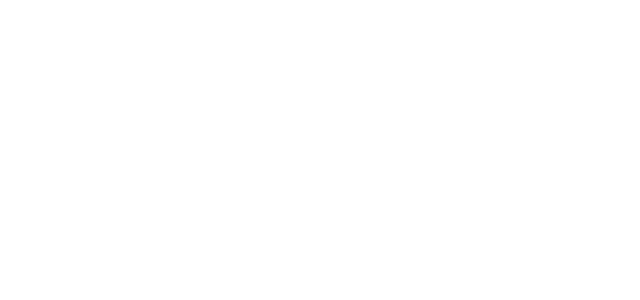
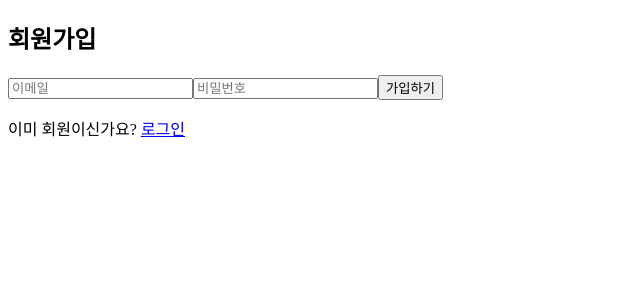
Before and after one commit to redEevee/fullstack-board1, a React (Create React App) app in the folder client/: page /signup in a window 1280 px wide. Before the commit this address had no page. Shown: the top 300 px of the page, without its empty margins (0-640 px from the left). Built offline with nearby package versions, Linux system fonts and the light colour scheme.

Commit message:
feat: add auth pages and secure post requests

```diff
--- a/client/src/App.jsx
+++ b/client/src/App.jsx
@@ -4,6 +4,8 @@ import PostListPage from "./pages/PostListPage";
 import PostDetailPage from "./pages/PostDetailPage";
 import PostWritePage from "./pages/PostWritePage";
 import PostEditPage from "./pages/PostEditPage";
+import LoginPage from "./pages/LoginPage";
+import SignupPage from "./pages/SignupPage";
 import "react-toastify/dist/ReactToastify.css";
 
 function App() {
@@ -15,6 +17,8 @@ function App() {
         <Route path="/post/:id" element={<PostDetailPage />} />
         <Route path="/write" element={<PostWritePage />} />
         <Route path="/edit/:id" element={<PostEditPage />} />
+        <Route path="/login" element={<LoginPage />} />
+        <Route path="/signup" element={<SignupPage />} />
       </Routes>
     </BrowserRouter>
   );
--- /dev/null
+++ b/client/src/api/authApi.js
@@ -0,0 +1,6 @@
+import axios from "axios";
+
+const API = "http://localhost:5001/api/auth";
+
+export const signup = (user) => axios.post(`${API}/signup`, user);
+export const login = (user) => axios.post(`${API}/login`, user);
--- a/client/src/api/postApi.js
+++ b/client/src/api/postApi.js
@@ -4,8 +4,8 @@ const API = "http://localhost:5001/api/posts";
 
 export const getPosts = () => axios.get(API);
 export const getPost = (id) => axios.get(`${API}/${id}`);
-export const createPost = (post) => axios.post(API, post);
-export const deletePost = (id) => axios.delete(`${API}/${id}`);
-export const updatePost = (id, post) => axios.put(`${API}/${id}`, post);
+export const createPost = (post) => axios.post(API, post, authHeader());
+export const deletePost = (id) => axios.delete(`${API}/${id}`, authHeader());
+export const updatePost = (id, post) => axios.put(`${API}/${id}`, post, authHeader());
 
 export const authHeader = () => ({ headers: { Authorization: `Bearer ${localStorage.getItem("token")}` } });
--- a/client/src/pages/LoginPage.jsx
+++ b/client/src/pages/LoginPage.jsx
@@ -0,0 +1,41 @@
+import React, { useState } from "react";
+import { useNavigate, Link } from "react-router-dom";
+import { login } from "../api/authApi";
+
+export default function LoginPage() {
+  const [email, setEmail] = useState("");
+  const [password, setPassword] = useState("");
+  const navigate = useNavigate();
+
+  const handleSubmit = async (e) => {
+    e.preventDefault();
+    try {
+      const res = await login({ email, password });
+      localStorage.setItem("token", res.data.token);
+      navigate("/");
+    } catch (err) {
+      alert("로그인 실패");
+    }
+  };
+
+  return (
+    <form onSubmit={handleSubmit}>
+      <h2>로그인</h2>
+      <input
+        placeholder="이메일"
+        value={email}
+        onChange={(e) => setEmail(e.target.value)}
+      />
+      <input
+        type="password"
+        placeholder="비밀번호"
+        value={password}
+        onChange={(e) => setPassword(e.target.value)}
+      />
+      <button type="submit">로그인</button>
+      <p>
+        회원이 아니신가요? <Link to="/signup">회원가입</Link>
+      </p>
+    </form>
+  );
+}
--- a/client/src/pages/PostListPage.jsx
+++ b/client/src/pages/PostListPage.jsx
@@ -12,6 +12,7 @@ export default function PostListPage() {
   return (
     <div>
       <h1>게시판</h1>
+      <Link to="/login">로그인</Link>
       <Link to="/write">✍️ 글쓰기</Link>
       <ul>
         {posts.map((post) => (
--- a/client/src/pages/SignupPage.jsx
+++ b/client/src/pages/SignupPage.jsx
@@ -0,0 +1,41 @@
+import React, { useState } from "react";
+import { useNavigate, Link } from "react-router-dom";
+import { signup } from "../api/authApi";
+
+export default function SignupPage() {
+  const [email, setEmail] = useState("");
+  const [password, setPassword] = useState("");
+  const navigate = useNavigate();
+
+  const handleSubmit = async (e) => {
+    e.preventDefault();
+    try {
+      await signup({ email, password });
+      alert("회원가입 완료");
+      navigate("/login");
+    } catch (err) {
+      alert("회원가입 실패");
+    }
+  };
+
+  return (
+    <form onSubmit={handleSubmit}>
+      <h2>회원가입</h2>
+      <input
+        placeholder="이메일"
+        value={email}
+        onChange={(e) => setEmail(e.target.value)}
+      />
+      <input
+        type="password"
+        placeholder="비밀번호"
+        value={password}
+        onChange={(e) => setPassword(e.target.value)}
+      />
+      <button type="submit">가입하기</button>
+      <p>
+        이미 회원이신가요? <Link to="/login">로그인</Link>
+      </p>
+    </form>
+  );
+}
```
